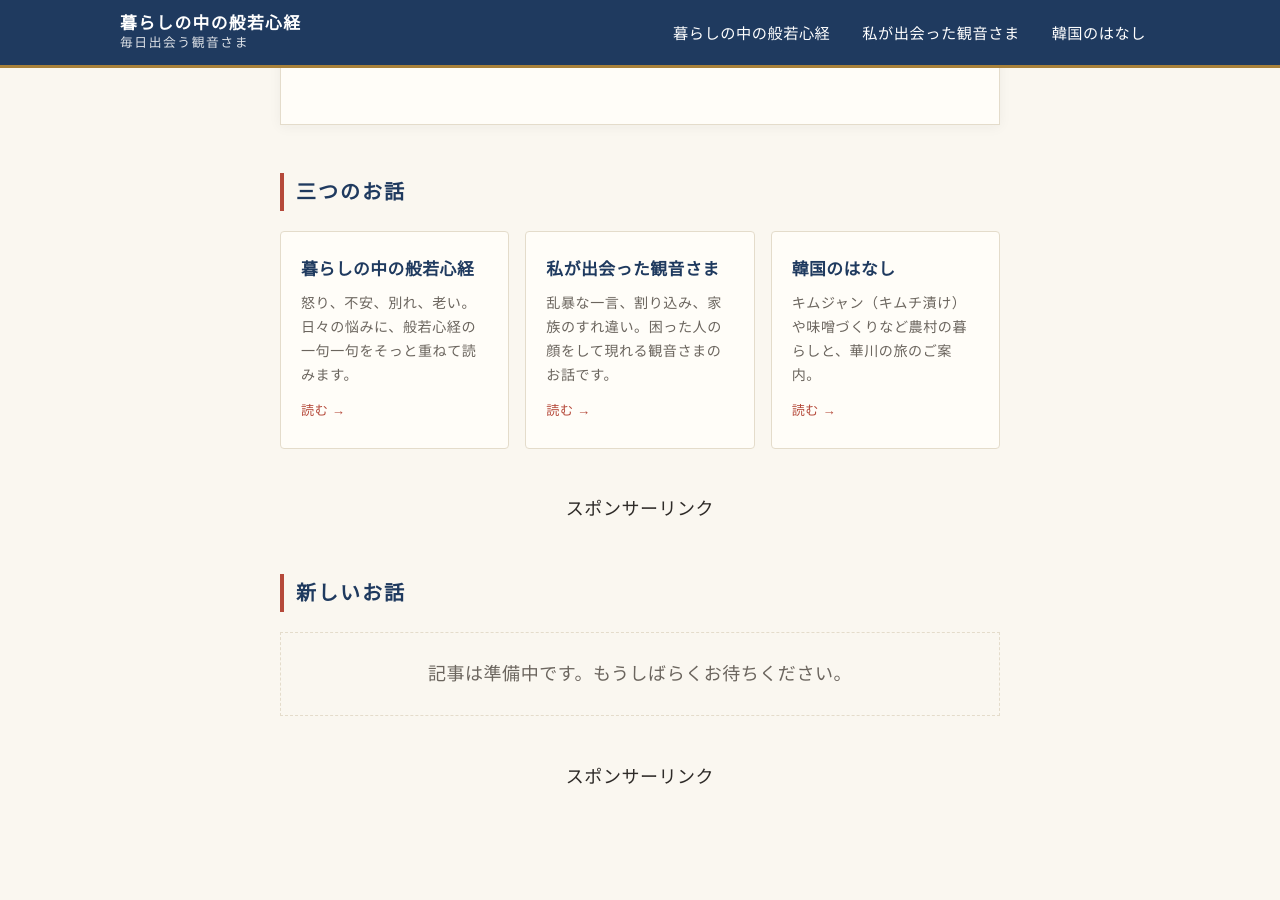
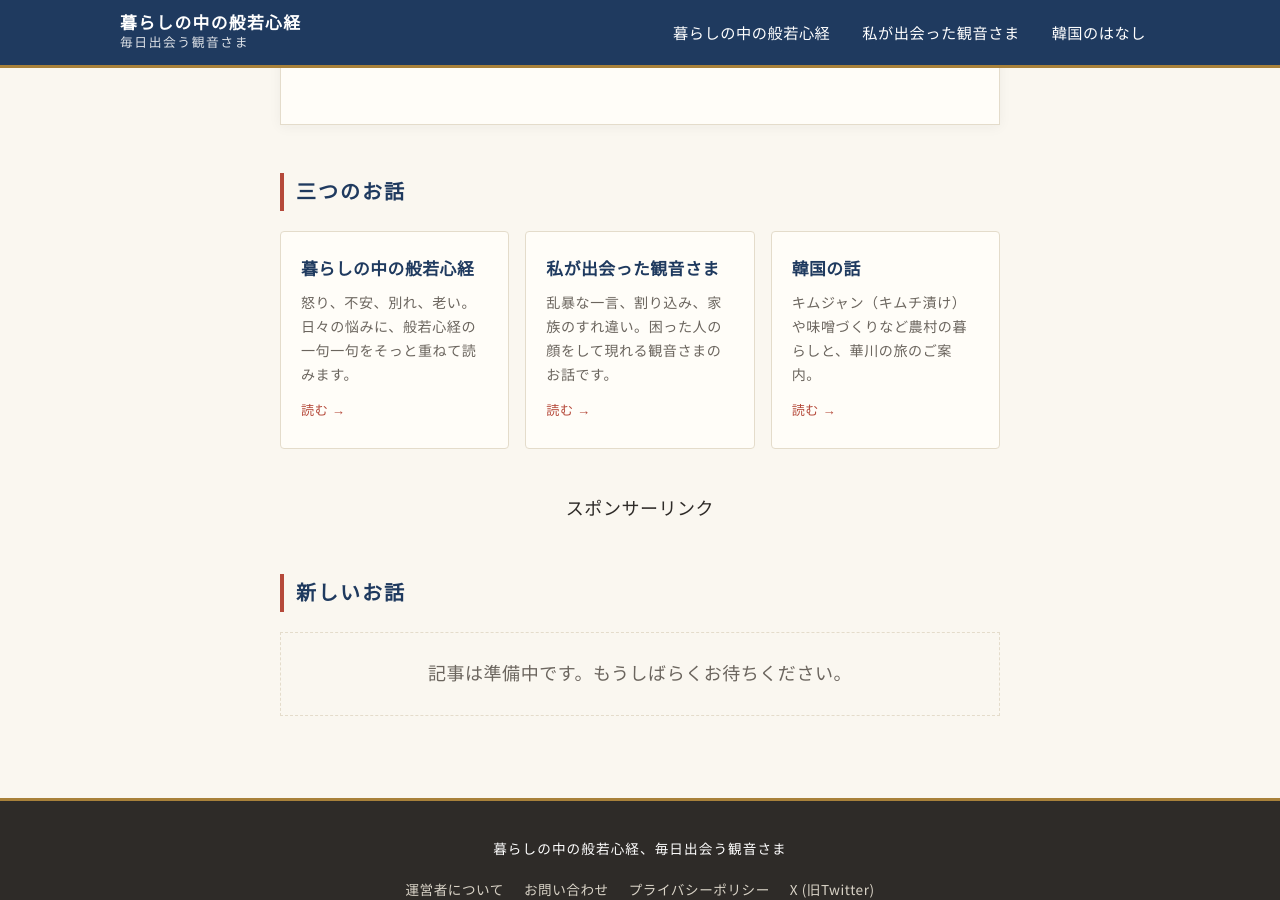
Before and after one commit to your7179/gtshin, a Jekyll site: the page built from index.html, in a window 1280 px wide and 900 px high, scrolled down 1239 px. Built offline with Jekyll 4.4.1, drawn with Linux system fonts in a browser that asks for light colours.

Commit message:
Add files via upload

```diff
--- a/_config.yml
+++ b/_config.yml
@@ -26,7 +26,7 @@ social:
 category_names:
   hannya: "暮らしの中の般若心経"
   kannon: "私が出会った観音さま"
-  korea: "韓国のはなし"
+  korea: "韓国の話"
 
 # Googleアドセンス パブリッシャーID(空にすると広告はすべて非表示)
 google_adsense: "ca-pub-7561835518208341"
--- a/index.html
+++ b/index.html
@@ -37,7 +37,7 @@ description: "暮らしの中の般若心経と、毎日出会う観音さまの
       <span class="more">読む →</span>
     </a>
     <a class="menu-card" href="{{ '/korea/' | relative_url }}">
-      <h3>韓国のはなし</h3>
+      <h3>韓国の話</h3>
       <p>キムジャン（キムチ漬け）や味噌づくりなど農村の暮らしと、華川の旅のご案内。</p>
       <span class="more">読む →</span>
     </a>
@@ -48,6 +48,4 @@ description: "暮らしの中の般若心経と、毎日出会う観音さまの
   <h2 class="section-heading">新しいお話</h2>
   {% assign latest = site.posts | slice: 0, 10 %}
   {% include post-list.html posts=latest %}
-
-  {% include ad.html type="multiplex" %}
 </div>
```
Also changed, not shown: about.md (+1 -1 lines).
